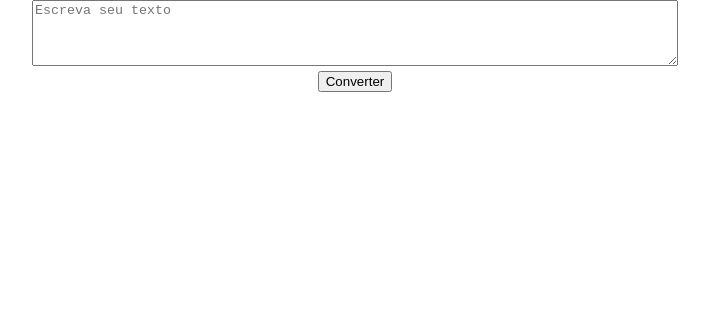
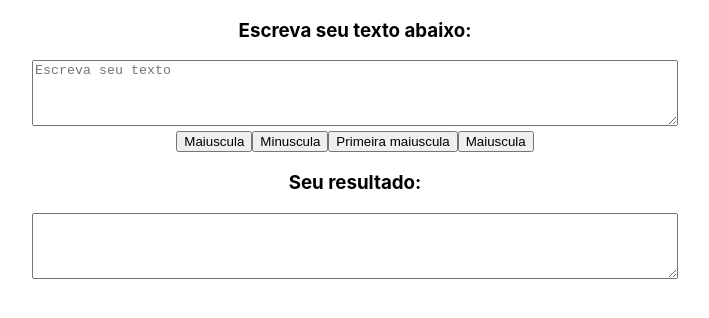
Before and after one commit to Matheus-Martins13/Projeto_Transmuter_React, a React (Create React App) app: page / in a window 1280 px wide. Shown: the top 318 px of the page, without its empty margins (285-994 px from the left). Built offline with nearby package versions, Linux system fonts and the light colour scheme.

Commit message:
Refatorando e corrigindo erros

```diff
--- a/src/App.css
+++ b/src/App.css
@@ -1,6 +1,6 @@
 .App {
   text-align: center;
-  background-color: #282c34;
+  background-color: #ffffff;
 }
 
 .App-logo {
@@ -15,7 +15,7 @@
 }
 
 .App-header {
-  background-color: #282c34;
+  background-color: #ffffff;
   min-height: 100vh;
   display: flex;
   flex-direction: column;
--- a/src/App.js
+++ b/src/App.js
@@ -1,10 +1,10 @@
 import './App.css';
-import Box from './components/Box';
+import Main from './components/Main';
 
 function App() {
   return (
     <div className="App">
-      <Box />
+      <Main />
     </div>
   );
 }
--- a/src/components/Box.js
+++ b/src/components/Box.js
@@ -1,21 +1,9 @@
-import { useState } from 'react';
-import Result from './Result';
 import styles from './Content.module.css';
 
-function Form() {
-
-  const [text, setText] = useState('');
-  const [formatedText, setFormatedText] = useState('');
-
-  function formatText(e) {
-    e.preventDefault();
-    if(!text) return setFormatedText('Escreva um texto!');
-    return setFormatedText(text.toUpperCase());
-  }
-
+function Box({ setText }) {
   return (
     <div className={styles.background}>
-      <form onSubmit={formatText}>
+      <h3>Escreva seu texto abaixo: </h3>
       <textarea
       onChange={(e) => setText(e.target.value)}
       rows="4" cols="50"
@@ -23,13 +11,8 @@ function Form() {
       className={styles.textArea}
       />
       <br/>
-      <button type="submit">Converter</button>
-      </form>
-
-      <Result formatedText={formatedText} setFormatedText={setFormatedText}/>
-
     </div>
   );
 }
 
-export default Form;
+export default Box;
--- /dev/null
+++ b/src/components/Button.js
@@ -0,0 +1,11 @@
+function Button({ name, option }) {
+
+  return (
+    <>
+      <button onClick={option}>{name}</button>
+    </>
+  );
+
+}
+
+export default Button;
--- a/src/components/Content.module.css
+++ b/src/components/Content.module.css
@@ -1,21 +1,3 @@
-.container {
-  display: flex;
-  flex-direction: row;
-  justify-content: center;
-  align-items: center;
-}
-
-.box {
-  border: 2px solid black;
-  width: 50%;
-  background: #fff;
-  margin-bottom: 10px;
-}
-
 .textArea {
   width: 50%;
 }
-
-.background {
-  background-color: #fff;
-}
--- /dev/null
+++ b/src/components/Main.js
@@ -0,0 +1,20 @@
+import { useState } from 'react';
+import Result from './Result';
+import Box from './Box';
+import Button from './Button';
+
+function Main() {
+  const [text, setText] = useState('');
+  return (
+    <section>
+      <Box setText={setText} />
+      <Button name='Maiuscula' option='#'/>
+      <Button name='Minuscula' option='#'/>
+      <Button name='Primeira maiuscula' option='#'/>
+      <Button name='Maiuscula' option='#'/>
+      <Result text={text} />
+    </section>
+  );
+}
+
+export default Main;
--- a/src/components/Result.js
+++ b/src/components/Result.js
@@ -1,31 +1,18 @@
 import styles from './Content.module.css';
 
-function Result({ formatedText, setFormatedText }) {
-
-  function clearText() {
-    setFormatedText('');
-  }
+function Result({ text }) {
 
   return (
     <>
-      {formatedText &&
-        <section>
+      <br/>
+      <h3>Seu resultado:</h3>
+      <textarea
+      rows="4" cols="50"
+      className={styles.textArea}
+      value={text}
+      />
+    </>
 
-          <header>
-            <h3>Texto formatado: </h3>
-          </header>
-
-          <div className={styles.container}>
-            <div className={styles.box}>
-              <p>{formatedText}</p>
-              <br />
-            </div>
-          </div>
-
-          <button onClick={clearText}>Limpar</button>
-        </section>
-      }
-    </>
   );
 }
 
```
